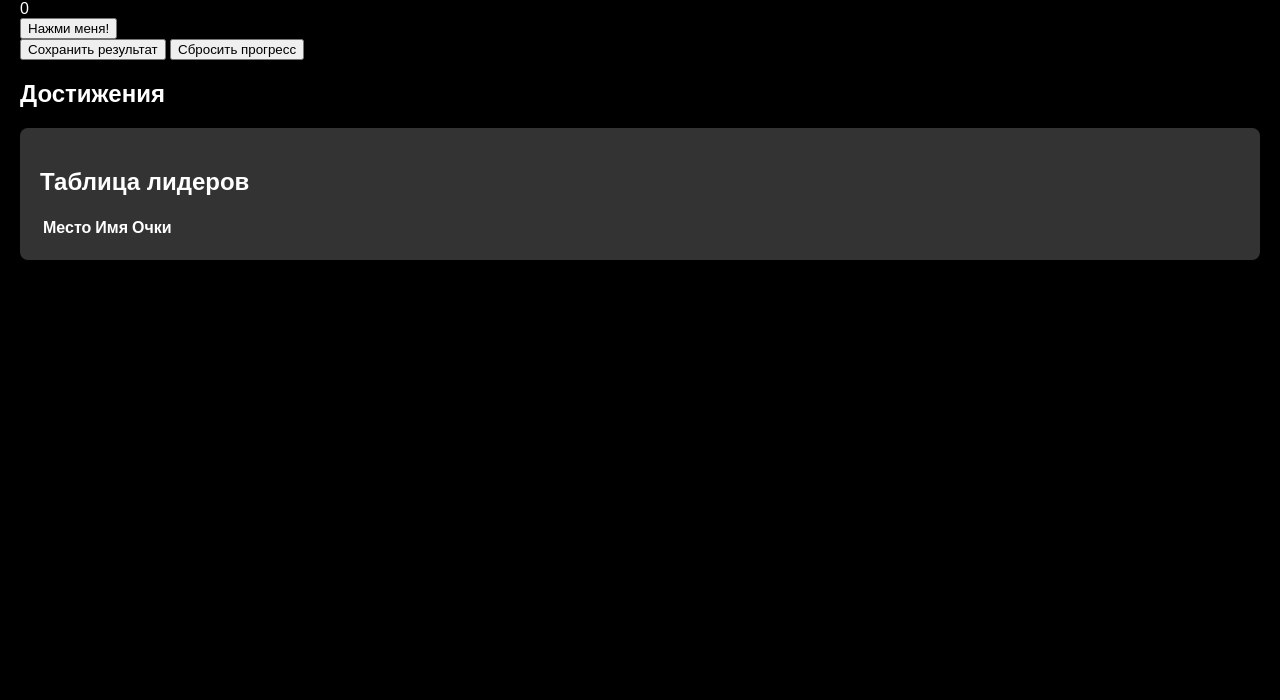
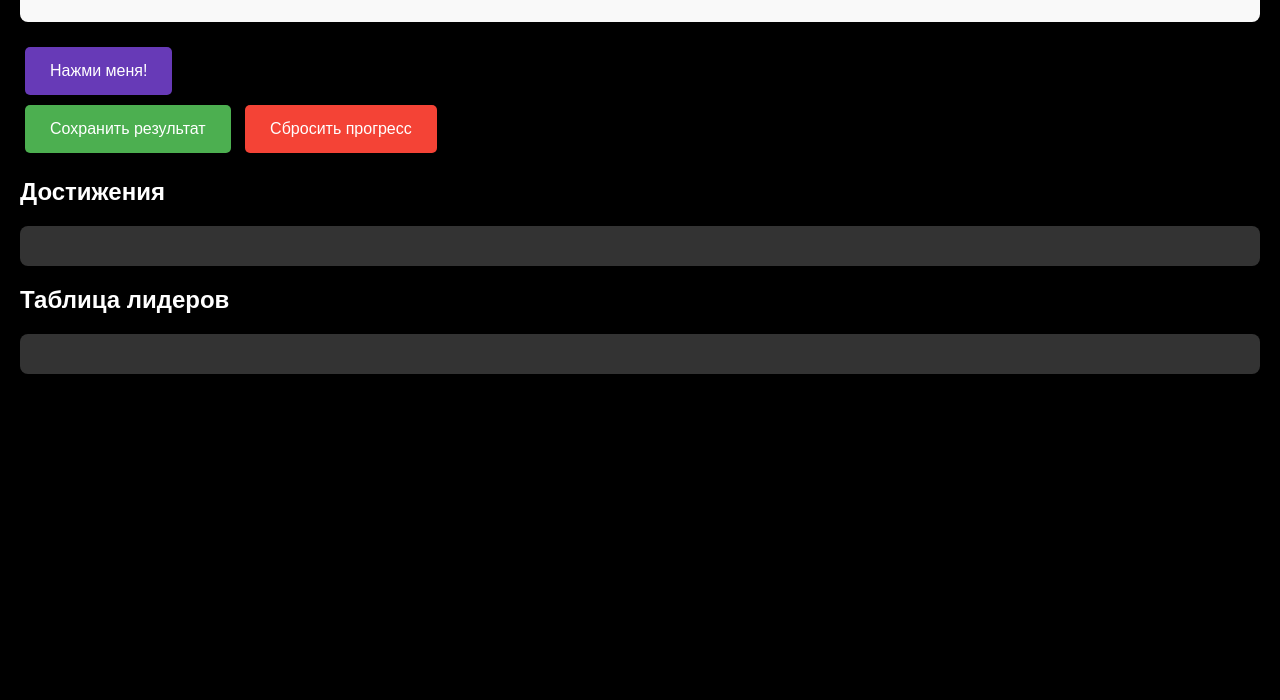
Before and after one commit to dimashloyger02/my-rep-01, a plain HTML site: page index.html in a window 1280 px wide. Shown: the part 100-800 px from the top of the page. Drawn offline with Linux system fonts and the light colour scheme.

Commit message:
Update index.html

```diff
--- a/index.html
+++ b/index.html
@@ -4,44 +4,27 @@
     <meta charset="UTF-8">
     <meta name="viewport" content="width=device-width, initial-scale=1.0">
     <title>Кликер</title>
+
+    <!-- Подключение стилей -->
     <link rel="stylesheet" href="clicker/assets/css/style.css">
 </head>
 <body>
     <div class="container">
-        <h1>Кликер</h1>
+        <div id="counter_1">0</div>
 
-        <div class="counter-block">
-            <div id="counter">0</div>
-            <button id="clickButton">Нажми меня!</button>
+        <!-- Добавляем класс к основной кнопке -->
+        <button onclick="incrementCounter(event)" class="click-button">Нажми меня!</button>
 
-            <div class="progress-buttons">
-                <button id="saveButton">Сохранить результат</button>
-                <button id="resetButton">Сбросить прогресс</button>
-            </div>
+        <div class="controls">
+            <button onclick="saveResult()">Сохранить результат</button>
+            <button onclick="resetProgress()">Сбросить прогресс</button>
         </div>
 
-        <div id="achievements">
-            <h2>Достижения</h2>
-            <ul class="achievements-list">
-                <!-- Достижения будут добавляться динамически -->
-            </ul>
-        </div>
+        <h2>Достижения</h2>
+        <div class="achievements" id="achievements"></div>
 
-        <div id="leaderboard">
-            <h2>Таблица лидеров</h2>
-            <table>
-                <thead>
-                    <tr>
-                        <th>Место</th>
-                        <th>Имя</th>
-                        <th>Очки</th>
-                    </tr>
-                </thead>
-                <tbody>
-                    <!-- Лидеры будут добавляться динамически -->
-                </tbody>
-            </table>
-        </div>
+        <h2>Таблица лидеров</h2>
+        <div id="leaderboard"></div>
     </div>
 
     <!-- Подключение скриптов -->
```
